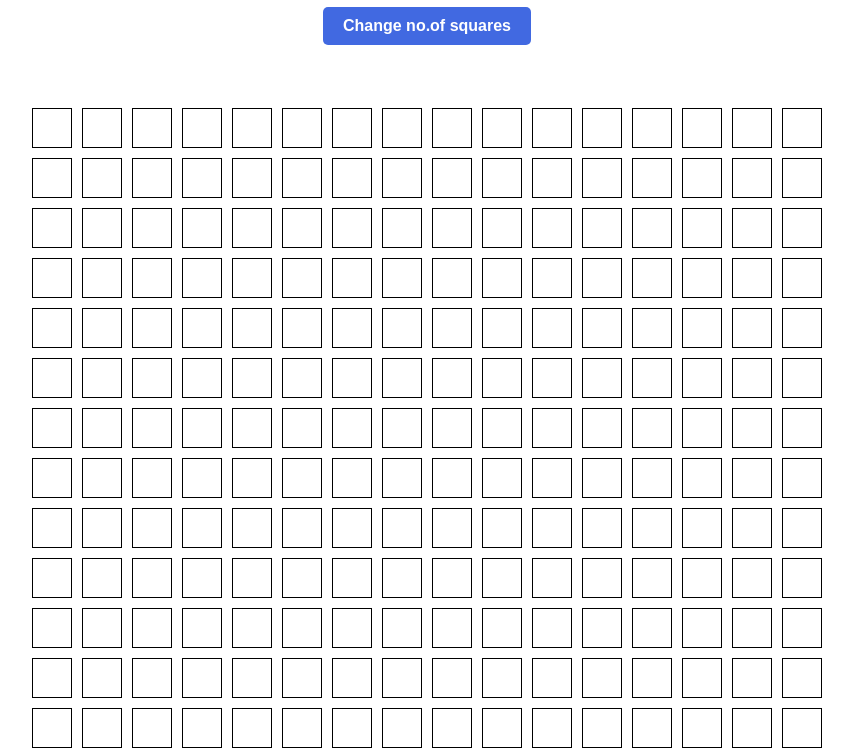
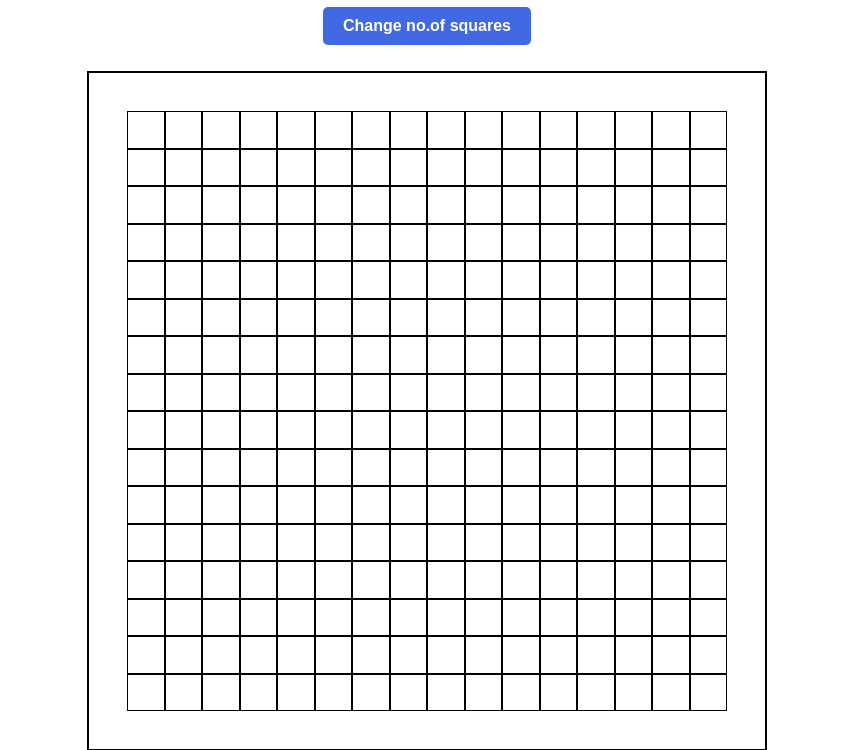
Before and after one commit to Ankush-Gautam/Etch-a-sketch, a plain HTML site: page index.html in a window 1280 px wide. Shown: the part 78-828 px from the top of the page, without its empty margins (213-1066 px from the left). Drawn offline with Linux system fonts and the light colour scheme.

Commit message:
Fix flex overflow

```diff
--- a/script.js
+++ b/script.js
@@ -1,7 +1,9 @@
 const container = document.querySelector("#container");
 const promptBtn = document.querySelector("#prompt-btn");
+const containerWidth = 600;
+const containerHeight = 600;
+
 let input = 16; //by default 16
-
 //validating user input
 function getUserInput() {
   do {
@@ -19,7 +21,10 @@ function generateGrid(squares) {
 
     for (let j = 0; j < squares; j++) {
       const grid = document.createElement("div");
+
       grid.classList.add("grid-item");
+      grid.style.width = containerWidth / squares + "px";
+      grid.style.height = containerHeight / squares + "px";
       row.appendChild(grid);
     }
 
--- a/style.css
+++ b/style.css
@@ -27,10 +27,8 @@ button:hover {
 }
 
 .grid-item {
-  width: 40px;
-  height: 40px;
   border: 1px solid black;
-  margin: 5px;
+
   transition: 0.2s ease;
 }
 
@@ -39,14 +37,17 @@ button:hover {
 }
 
 #container {
-  margin: 1rem;
-  padding: 2rem;
+  width: 680px;
+  height: 680px;
+  margin: 1rem auto;
+  padding: 1rem;
   display: flex;
   flex-direction: column;
   align-items: center;
+  justify-content: center;
   transition: 0.3s ease-in;
-  overflow: scroll;
-  scroll-behavior: smooth;
+
+  border: 2px solid black;
 }
 
 .grid-item:hover {
```
